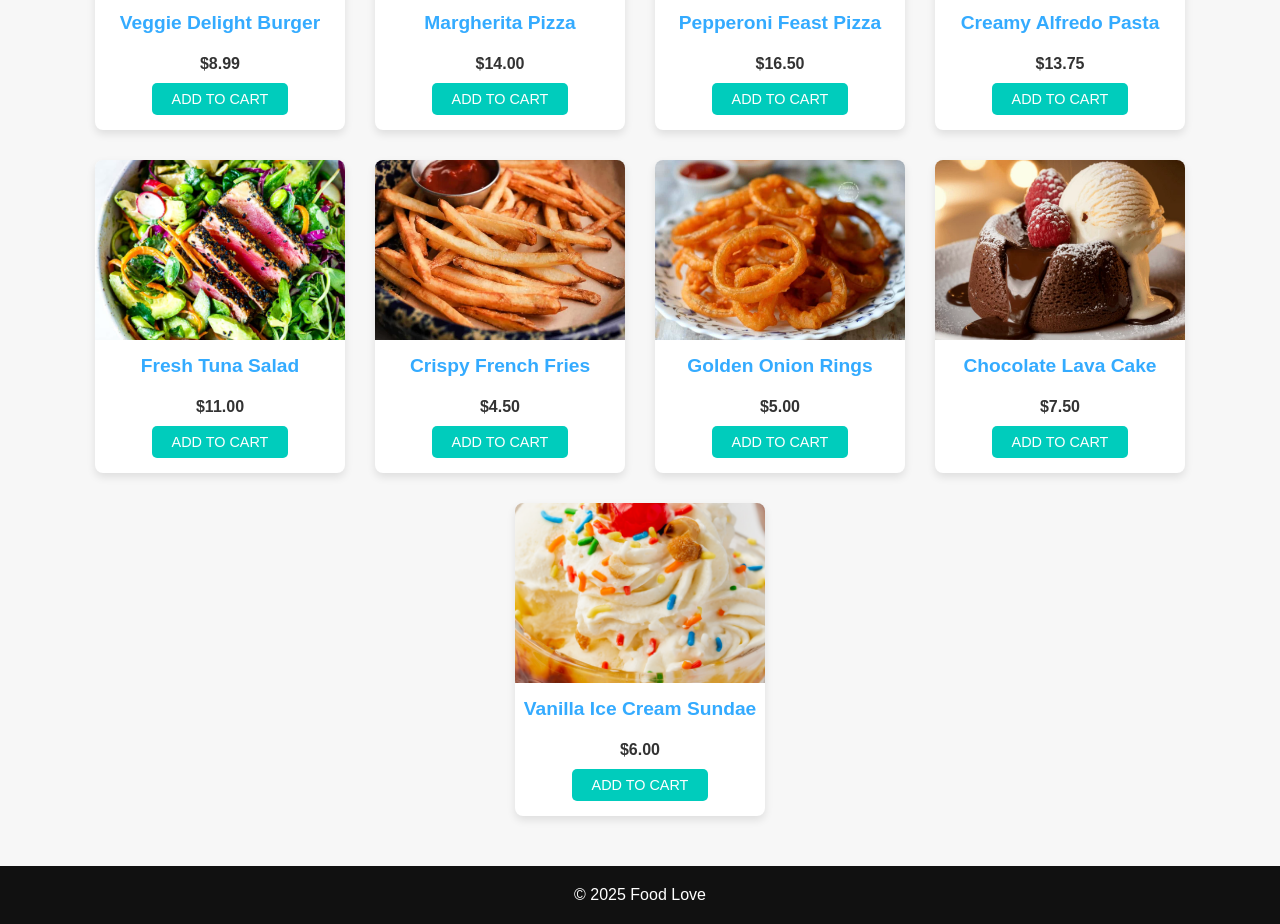
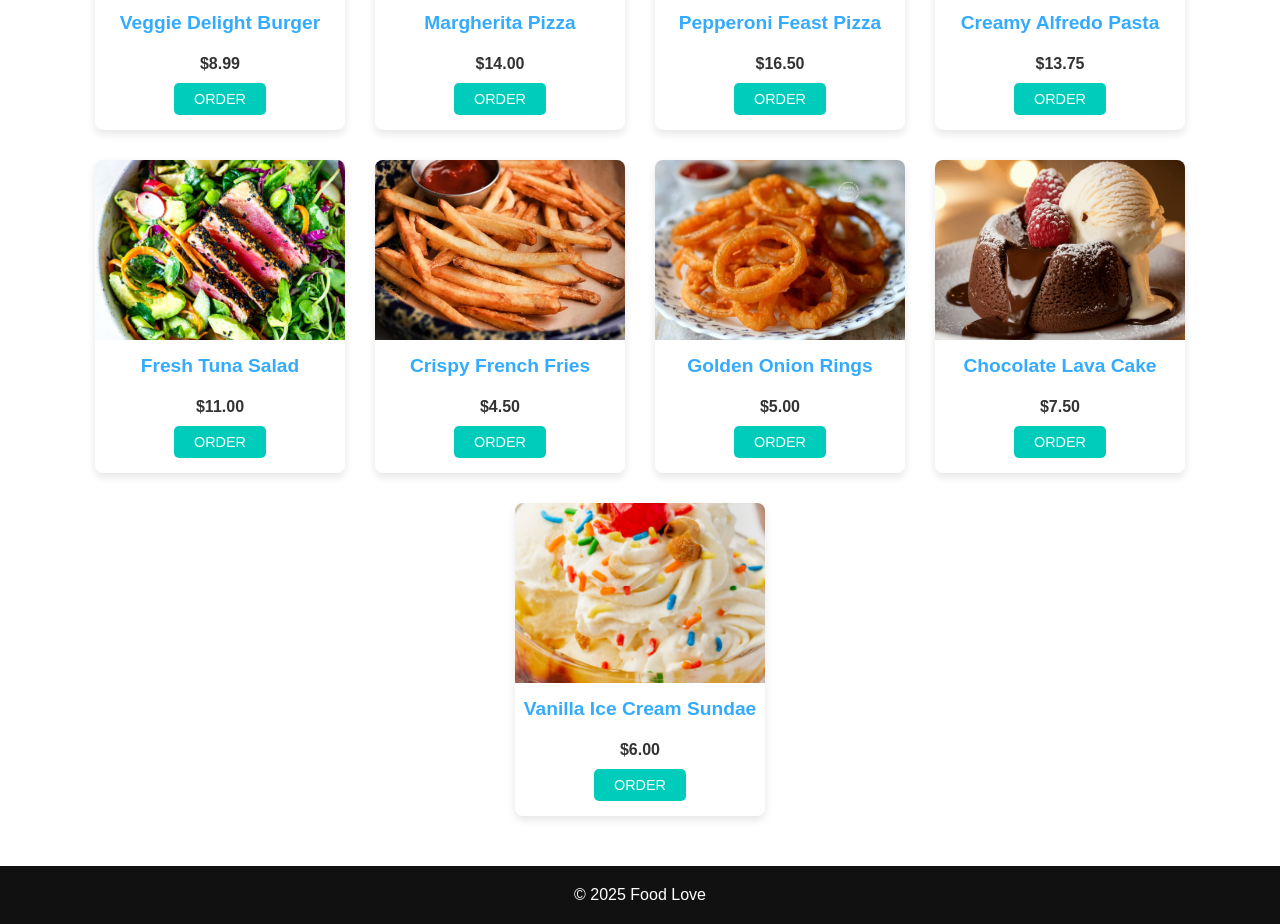
Before and after one commit to kabirvashisht4-glitch/Food-Love, a plain HTML site: page menu.html in a window 1280 px wide. Shown: the part 466-1390 px from the top of the page. Drawn offline with Linux system fonts and the light colour scheme; files whose address does not match are found by name.

Commit message:
new menu
Added dark mode toggle functionality and updated menu items to link to ordering sites.

```diff
--- a/menu.html
+++ b/menu.html
@@ -5,15 +5,31 @@
     <meta name="viewport" content="width=device-width, initial-scale=1.0" />
     <title>Menu - Food Love</title>
     <link rel="stylesheet" href="style.css" />
+    <style>
+        body {
+            background-color: white;
+            color: black;
+            transition: 0.3s;
+        }
+        .dark-mode {
+            background-color: black;
+            color: white;
+        }
+  </style>
 </head>
 <body>
     <header class="header">
         <div class="logo">Food Love</div>
         <nav class="nav">
+            <button id="btn">Dark Mode</button>
+            <script>
+                    let button = document.getElementById("btn");
+                    button.onclick = function () {
+                        document.body.classList.toggle("dark-mode");
+                    };
+            </script>
             <a href="index.html">Home</a>
             <a href="contact.html">Contact</a>
-            <a href="cart.html">Cart</a>
-            <a href="login.html" class="auth-link">Log In</a>
             <a href="signup.html" class="auth-link btn">Sign Up</a>
         </nav>
     </header>
@@ -24,55 +40,73 @@
                 <img class="img" src="images/Veg Burgur.png" alt="Veg Burger" />
                 <h3>Veggie Delight Burger</h3>
                 <p>$8.99</p>
-                <button class="btn btn-add">Add to Cart</button>
+                <a href="https://www.zomato.com/mumbai/burger-king-dadar-west/order?contextual_menu_params=eyJkaXNoX3NlYXJjaCI6eyJ0aXRsZSI6IkJlc3QgaW4gVmVnIEJ1cmdlciIsImRpc2hfaWRzIjpbIjEzMjI1Il0sImN1aXNpbmVfaWRzIjpbXX19">
+                    <button class="btn btn-add">Order</button>
+                </a>
             </div>
             <div class="card">
                 <img class="img" src="images/Pizza.png" alt="Margherita Pizza" />
                 <h3>Margherita Pizza</h3>
                 <p>$14.00</p>
-                <button class="btn btn-add">Add to Cart</button>
+                <a href="https://www.zomato.com/mumbai/zulus-pizza-fresh-fanatics-wadala/order?contextual_menu_params=eyJkaXNoX3NlYXJjaCI6eyJ0aXRsZSI6IkJlc3QgaW4gTWFyZ2hlcml0YSBQaXp6YSIsImRpc2hfaWRzIjpbIjY1OTUzIl0sImN1aXNpbmVfaWRzIjpbXX19">
+                    <button class="btn btn-add">Order</button>
+                </a>
             </div>
             <div class="card">
                 <img class="img" src="images/Pepperoni Feast Pizza.png" alt="Pepperoni Pizza" />
                 <h3>Pepperoni Feast Pizza</h3>
                 <p>$16.50</p>
-                <button class="btn btn-add">Add to Cart</button>
+                <a href="https://www.zomato.com/mumbai/la-pinoz-pizza-matunga-east/order?contextual_menu_params=eyJkaXNoX3NlYXJjaCI6eyJ0aXRsZSI6IkJlc3QgaW4gUGl6emEiLCJkaXNoX2lkcyI6WyI2ODk4NyJdLCJjdWlzaW5lX2lkcyI6W119fQ%3D%3D">
+                    <button class="btn btn-add">Order</button>
+                </a>
             </div>
             <div class="card">
                 <img class="img" src="images/Pasta.png" alt="Creamy Alfredo Pasta" />
                 <h3>Creamy Alfredo Pasta</h3>
                 <p>$13.75</p>
-                <button class="btn btn-add">Add to Cart</button>
+                <a href="https://www.zomato.com/mumbai/hola-pasta-fresh-gourmet-pasta-santacruz-east/order?contextual_menu_params=eyJkaXNoX3NlYXJjaCI6eyJ0aXRsZSI6IkJlc3QgaW4gQ3JlYW0gQWxmcmVkbyBQYXN0YSIsImRpc2hfaWRzIjpbIjQ2NzA5Il0sImN1aXNpbmVfaWRzIjpbXX19">
+                    <button class="btn btn-add">Order</button>
+                </a>
             </div>
             <div class="card">
                 <img class="img" src="images/Fresh Tuna Salad.png" alt="Tuna Salad" />
                 <h3>Fresh Tuna Salad</h3>
                 <p>$11.00</p>
-                <button class="btn btn-add">Add to Cart</button>
+                <a href="https://www.zomato.com/mumbai/harvest-salad-co-wadala/order?contextual_menu_params=eyJkaXNoX3NlYXJjaCI6eyJ0aXRsZSI6IkJlc3QgaW4gU2FsYWQiLCJkaXNoX2lkcyI6WyIzMjY0MCJdLCJjdWlzaW5lX2lkcyI6W119fQ%3D%3D">
+                    <button class="btn btn-add">Order</button>
+                </a>
             </div>
             <div class="card">
                 <img class="img" src="images/French Fries.png" alt="Crispy French Fries" />
                 <h3>Crispy French Fries</h3>
                 <p>$4.50</p>
-                <button class="btn btn-add">Add to Cart</button>
+                <a href="https://www.zomato.com/mumbai/mumbai-bites-sion/order?contextual_menu_params=eyJkaXNoX3NlYXJjaCI6eyJ0aXRsZSI6IkJlc3QgaW4gVmVnIEZyZW5jaCBGcmllcyIsImRpc2hfaWRzIjpbIjM0MTc2Il0sImN1aXNpbmVfaWRzIjpbXX19">
+                    <button class="btn btn-add">Order</button>
+                </a>
             </div>
             <div class="card">
                 <img class="img" src="images/Golden Onion Rings.png" alt="Golden Onion Rings" />
                 <h3>Golden Onion Rings</h3>
                 <p>$5.00</p>
-                <button class="btn btn-add">Add to Cart</button>
+                <a href="https://www.snacksonline.co.uk/products/golden-cross-onion-rings-onion-flavour-corn-snacks-150g">
+                    <button class="btn btn-add">Order</button>
+                </a>
             </div>
             <div class="card">
                 <img class="img" src="images/Chocolate Lava Cake.png" alt="Chocolate Lava Cake" />
                 <h3>Chocolate Lava Cake</h3>
                 <p>$7.50</p>
-                <button class="btn btn-add">Add to Cart</button>
+                <a href="https://www.zomato.com/mumbai/sweet-county-cake-shop-matunga-east/order?contextual_menu_params=eyJkaXNoX3NlYXJjaCI6eyJ0aXRsZSI6IkJlc3QgaW4gQ2hvY29sYXRlIENha2UiLCJkaXNoX2lkcyI6WyI0MjMzMiJdLCJjdWlzaW5lX2lkcyI6W119fQ%3D%3D">
+                    <button class="btn btn-add">Order</button>
+                </a>
             </div>
             <div class="card">
                 <img class="img" src="images/Vanilla Ice Cream Sundae.png" alt="Vanilla Ice Cream" />
                 <h3>Vanilla Ice Cream Sundae</h3>
                 <p>$6.00</p>
-                <button class="btn btn-add">Add to Cart</button>
+                <a href="https://www.zomato.com/mumbai/gianis-ice-cream-shakes-sundaes-matunga-east/order?contextual_menu_params=eyJkaXNoX3NlYXJjaCI6eyJ0aXRsZSI6IkJlc3QgaW4gSWNlIENyZWFtIiwiZGlzaF9pZHMiOlsiNTg2OTMiXSwiY3Vpc2luZV9pZHMiOltdfX0%3D">
+                    <button class="btn btn-add">Order</button>
+                </a>
             </div>
         </div>
     </section>
```
